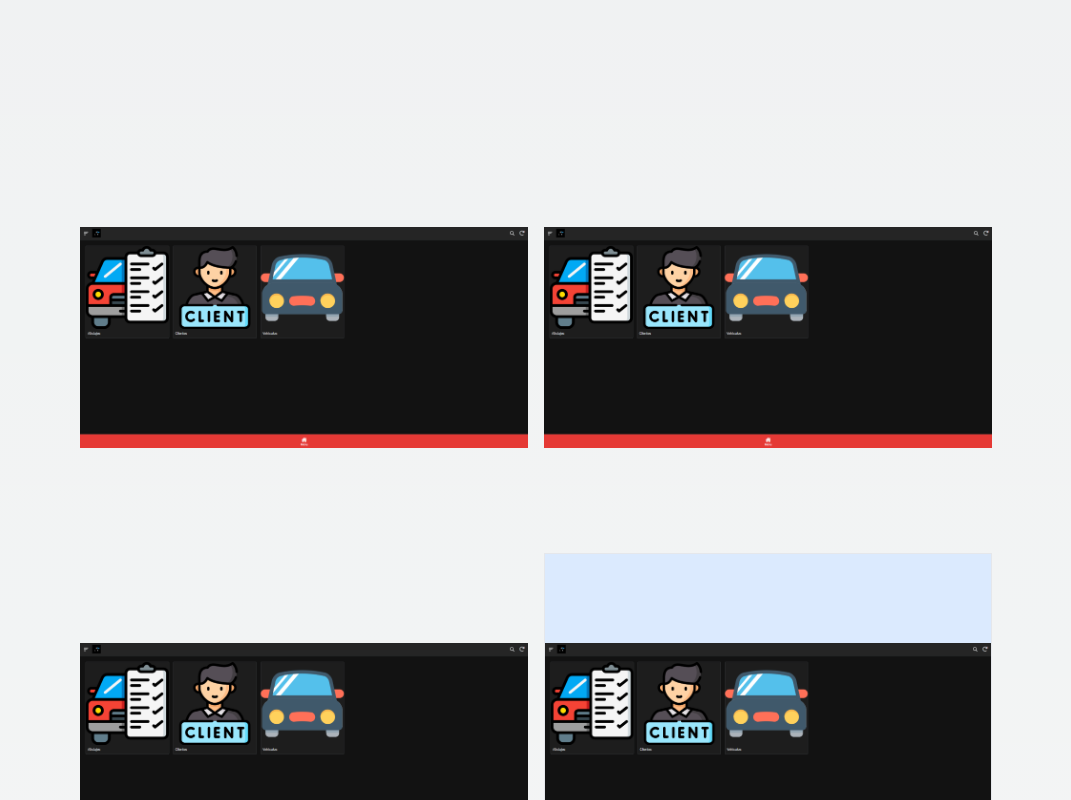
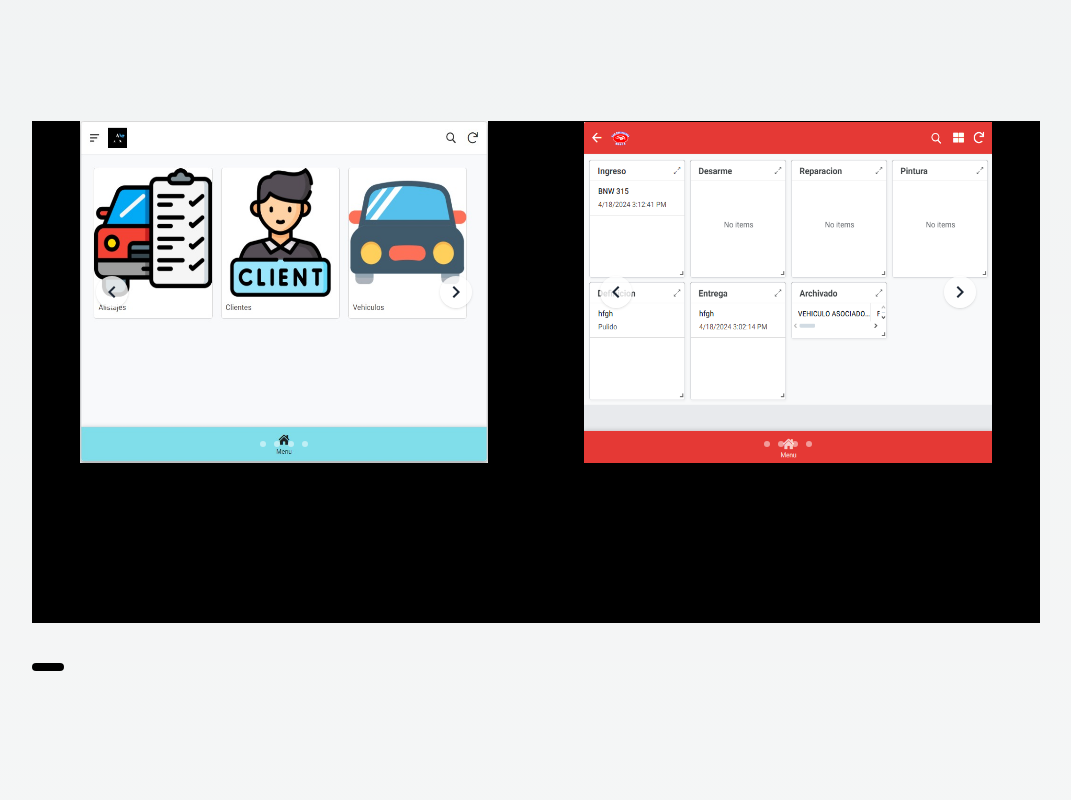
Before and after one commit to franmartos11/AspaWebPage, a Next.js app: page /servicios in a window 1280 px wide. Shown: the part 8560-9360 px from the top of the page, without its empty margins (112-1183 px from the left). Built offline with nearby package versions, Linux system fonts and the light colour scheme.

Commit message:
carrousel imgs carcheck

```diff
--- a/src/app/Components/TricingBean/TracingBeamCarcheck.tsx
+++ b/src/app/Components/TricingBean/TracingBeamCarcheck.tsx
@@ -27,12 +27,18 @@ export function TracingBeamCarcheck() {
         </TracingBeam>
     );
 }
-const imgsCarcheck = [
+export const imgsCarcheck = [
     "/carcheck.png",
+    "/carcheck4carrousel2.jpeg",
     "/carcheck4carrousel1.jpeg",
+    "/carcheck4carrousel3.jpeg",
+];
+export const imgsCarcheck2 = ["/carcheck4carrousel3.jpeg",
+    "/carcheck4carrousel4.png",
+    "/carcheck4carrousel5.png",
     "/carcheck4carrousel2.jpeg",
-    "/carcheck4carrousel3.jpeg",
-  ];
+
+];
 
 const dummyContent = [
     {
@@ -41,7 +47,8 @@ const dummyContent = [
             <div>
                 <CardProyect></CardProyect>
                 <div className="flex lg:flex-row flex-col  align-middle justify-center ">
-                   <CarrouselDemo slides={imgsCarcheck}></CarrouselDemo>
+                    <CarrouselDemo slides={imgsCarcheck}></CarrouselDemo>
+                    <CarrouselDemo slides={imgsCarcheck2}></CarrouselDemo>
                 </div>
                 <Partners></Partners>
             </div>
--- a/src/app/Components/TricingBean/TracingBeamWrapper.tsx
+++ b/src/app/Components/TricingBean/TracingBeamWrapper.tsx
@@ -9,10 +9,10 @@ import { MacbookScrollDemo } from "../MackBookScroll/MacbookScrollDemo";
 import Partners from "../Partners/Partners";
 import CardProyectAuditoria from "../CardProyect/CardProyectAuditoria";
 import LayoutGrid from "../imgcarrouselservices/LayoutGrid";
-
+import CarrouselDemo from "../imgcarrouselservices/CarrouselDemo";
+import { imgsCarcheck, imgsCarcheck2 } from "./TracingBeamCarcheck";
 
 export function TracingBeamDemo() {
-
     return (
         <TracingBeam className="">
             <div className=" mx-auto antialiased pt-4 relative">
@@ -62,8 +62,10 @@ const dummyContent = [
             <div>
                 <div id="carcheck"></div>
                 <CardProyect></CardProyect>
-                <LayoutGrid></LayoutGrid>
-
+                <div className="flex lg:flex-row flex-col  align-middle justify-center ">
+                    <CarrouselDemo slides={imgsCarcheck}></CarrouselDemo>
+                    <CarrouselDemo slides={imgsCarcheck2}></CarrouselDemo>
+                </div>
             </div>
         ),
         badge: "",
--- a/src/app/Components/imgcarrouselservices/Carrousel.tsx
+++ b/src/app/Components/imgcarrouselservices/Carrousel.tsx
@@ -1,45 +1,62 @@
-'use client'
-import { ChevronLeft, ChevronRight } from '@mui/icons-material'
-import React, { useState, useEffect } from 'react'
+"use client";
+import { ChevronLeft, ChevronRight } from "@mui/icons-material";
+import React, { useState, useEffect } from "react";
 
+const Carousel = ({
+    children: slides,
+    autoSlide = false,
+    autoSlideInterval = 3000,
+}) => {
+    const [curr, setCurr] = useState(0);
 
-const Carousel = ({ children: slides, autoSlide = false, autoSlideInterval = 3000 }) => {
-    const [curr, setCurr] = useState(0)
+    const prev = () =>
+        setCurr((curr) => (curr === 0 ? slides.length - 1 : curr - 1));
 
-    const prev = () => setCurr((curr) => (curr === 0 ? slides.length - 1 : curr - 1))
-
-    const next = () => setCurr((curr) => (curr === slides.length - 1 ? 0 : curr + 1))
+    const next = () =>
+        setCurr((curr) => (curr === slides.length - 1 ? 0 : curr + 1));
 
     useEffect(() => {
-        if (!autoSlide) return
-        const slideInterval = setInterval(next, autoSlideInterval)
-        return () => clearInterval(slideInterval)
-    }, [])
-
+        if (!autoSlide) return;
+        const slideInterval = setInterval(next, autoSlideInterval);
+        return () => clearInterval(slideInterval);
+    }, []);
 
     return (
-        <div className='overflow-hidden relative'>
-            <div className='flex transition-transform ease-out duration-500' style={{ transform: `translateX(-${curr * 100}%)` }}>
+        <div className="overflow-hidden relative">
+            <div
+                className="flex transition-transform ease-out duration-500"
+                style={{ transform: `translateX(-${curr * 100}%)` }}
+            >
                 {slides}
             </div>
             <div className="absolute inset-0 flex items-center justify-between p-4">
-                <button onClick={prev} className='p-1 rounded-full shadow bg-white/80 text-gray-800 hover:bg-white'>
+                <button
+                    onClick={prev}
+                    className="p-1 rounded-full shadow bg-white/80 text-gray-800 hover:bg-white"
+                >
                     <ChevronLeft />
                 </button>
-                <button onClick={next} className='p-1 rounded-full shadow bg-white/80 text-gray-800 hover:bg-white'>
+                <button
+                    onClick={next}
+                    className="p-1 rounded-full shadow bg-white/80 text-gray-800 hover:bg-white"
+                >
                     <ChevronRight />
                 </button>
             </div>
-            <div className='absolute bottom-4 right-0 left-0'>
-                <div className='flex items-center justify-center gap-2'>
+            <div className="absolute bottom-4 right-0 left-0">
+                <div className="flex items-center justify-center gap-2">
                     {slides.map((i: React.Key | null | undefined) => (
-                        <div key={i} className={`transition-all w-1.5 h-1.5 bg-white rounded-full  ${curr === i ? "p-0.5" : "bg-opacity-50"}`} />
+                        <div
+                            key={i}
+                            className={`transition-all w-1.5 h-1.5 bg-white rounded-full  ${
+                                curr === i ? "p-0.5" : "bg-opacity-50"
+                            }`}
+                        />
                     ))}
                 </div>
             </div>
         </div>
+    );
+};
 
-    )
-}
-
-export default Carousel
+export default Carousel;
--- a/src/app/Components/imgcarrouselservices/CarrouselDemo.tsx
+++ b/src/app/Components/imgcarrouselservices/CarrouselDemo.tsx
@@ -1,22 +1,19 @@
-import { List } from "postcss/lib/list"
-import Carousel from "./Carrousel"
+import { List } from "postcss/lib/list";
+import Carousel from "./Carrousel";
 
-interface CarrouselDemoProps{
+interface CarrouselDemoProps {
     slides: string[];
 }
 
-export default function ({slides}: CarrouselDemoProps) {
-    let imgs = slides
+export default function ({ slides }: CarrouselDemoProps) {
+    let imgs = slides;
     return (
         <div className="flex justify-center px-[3rem] pb-[10rem] items-center  bg-black">
             <div className="max-w-lg">
-        <Carousel autoSlide={true} >
-          {[...imgs.map((s: string | undefined) => (
-            <img src={s} />
-          )), ]}
+                <Carousel autoSlide={true}>
+                    {[...imgs.map((s: string | undefined) => <img src={s} />)]}
                 </Carousel>
-
             </div>
         </div>
-  )
+    );
 }
```
Also changed, not shown: src/app/Components/imgcarrouselservices/LayoutGrid.tsx (+5 -5 lines), public/carcheck4carrousel4.png (added), public/carcheck4carrousel5.png (added). Lines whose indentation alone changed are shown as unchanged.
